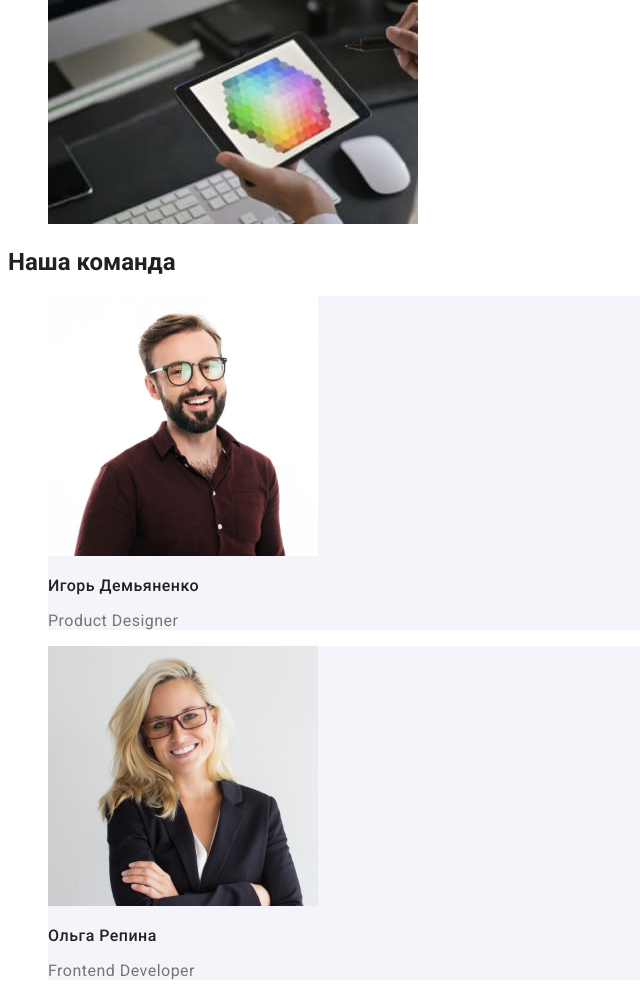
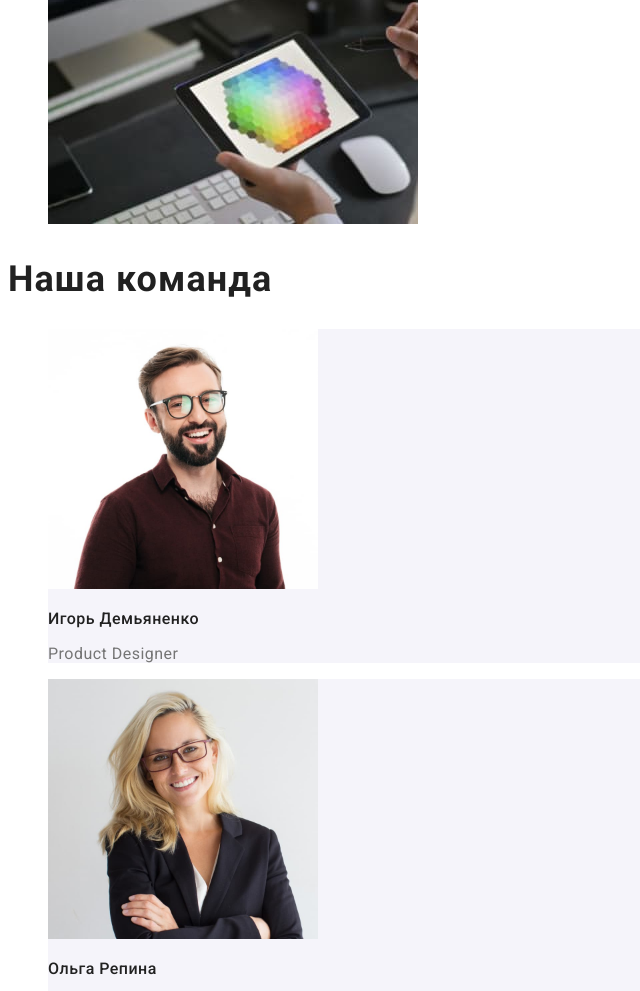
Before and after one commit to Alf-540/goit-markup-hw-02, a plain HTML site: page index.html in a window 1280 px wide. Shown: the part 1392-2383 px from the top of the page, without its empty margins (0-640 px from the left). Drawn offline with Linux system fonts and the light colour scheme.

Commit message:
добавил стиль заголовку секции команда

```diff
--- a/css/styles.css
+++ b/css/styles.css
@@ -144,6 +144,15 @@ body {
 }
 /* команда студии */
 
+.team-title {
+  font-style: normal;
+  font-weight: bold;
+  font-size: 36px;
+  line-height: 42px;
+  letter-spacing: 0.03em;
+  color: var(--primary-title-color);
+}
+
 .team-list-card {
   background-color: var(--command-background-color);
 }
--- a/index.html
+++ b/index.html
@@ -71,7 +71,7 @@
         </section>
         <!--команда студии-->
         <section>
-            <h2>Наша команда</h2>
+            <h2 class="team-title">Наша команда</h2>
             <ul class="team-list list">
                 <li class="team-list-card">
                     <img src="./images/cmd1.jpg" width="270" height="260" alt="Игорь Демьяненко">
```
